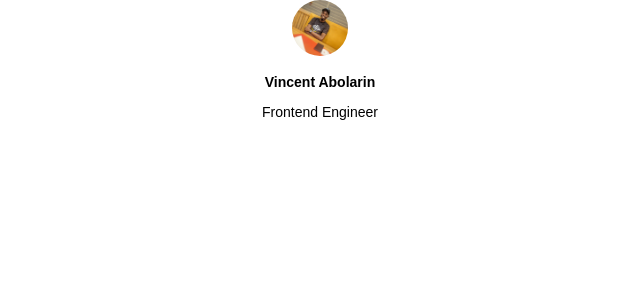
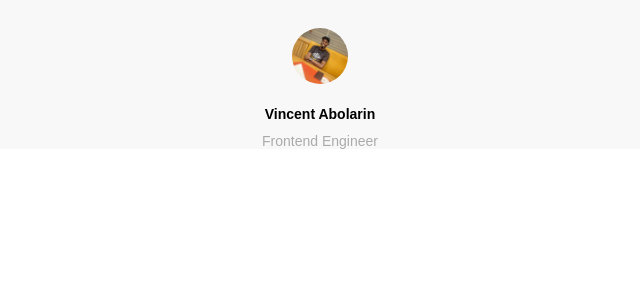
Before and after one commit to vincentabolarin/ha-shem-project, a JavaScript app: page / in a window 1280 px wide. Shown: the top 300 px of the page, without its empty margins (320-960 px from the left). Built offline with nearby package versions, Linux system fonts and the light colour scheme; the HTML template or start-up script is replaced by a standard one.

Commit message:
adjust spacing of UserDetails elements

```diff
--- a/src/App.css
+++ b/src/App.css
@@ -1,4 +1,10 @@
 @import url('https://fonts.googleapis.com/css2?family=Roboto:wght@400;500;700&display=swap');
+
+* {
+  margin: 0;
+  padding: 0;
+  box-sizing: border-box;
+}
 
 .App {
   text-align: center;
--- a/src/components/LeftSidebar.js
+++ b/src/components/LeftSidebar.js
@@ -1,8 +1,12 @@
+import styles from '../styles/LeftSidebar.module.css'
+
 import UserDetails from './UserDetails';
 
 const LeftSidebar = () => {
     return (
-        <UserDetails />
+        <div className={styles.content}>
+            <UserDetails />
+        </div>
     );
 }
 
--- a/src/styles/LeftSidebar.module.css
+++ b/src/styles/LeftSidebar.module.css
@@ -0,0 +1,3 @@
+.content {
+    background-color: #F8F8F8;
+}
--- a/src/styles/UserDetails.module.css
+++ b/src/styles/UserDetails.module.css
@@ -2,6 +2,8 @@
   width: 56px;
   height: 56px;
   border-radius: 50%;
+  margin-top: 28px;
+  margin-bottom: 18px;
 }
 
 .userName {
@@ -11,4 +13,6 @@
 
 .userRole {
   font-size: 14px;
+  margin-top: 11px;
+  color: #00000050;
 }
```
